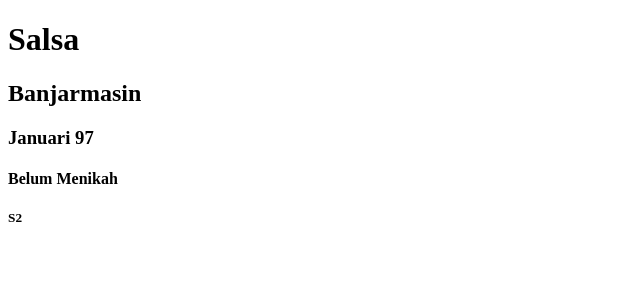
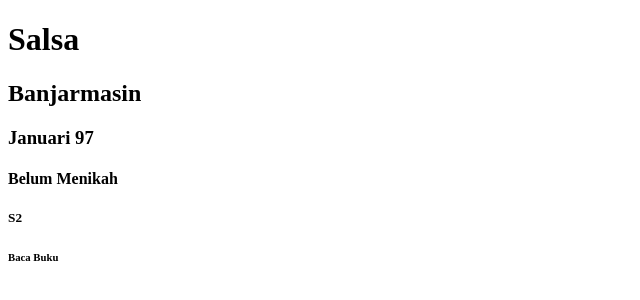
Before and after one commit to salsabilaathika-97/binar_git, a plain HTML site: page index.html in a window 1280 px wide. Shown: the full height of the page, 0-640 px from the left. Drawn offline with Linux system fonts and the light colour scheme.

Commit message:
add hobby

```diff
--- a/index.html
+++ b/index.html
@@ -10,6 +10,7 @@
     <h3>Januari 97</h3>
     <h4>Belum Menikah</h4>
     <h5>S2</h5>
+    <h6>Baca Buku</h6>
 </head>
 <body>
 
```
